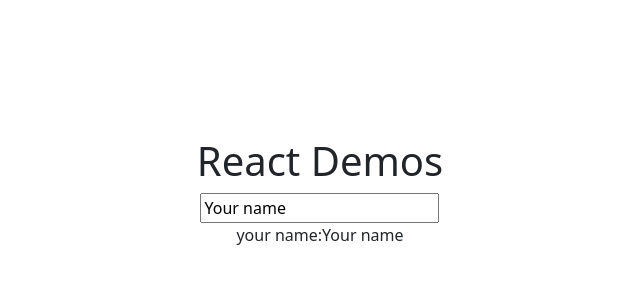
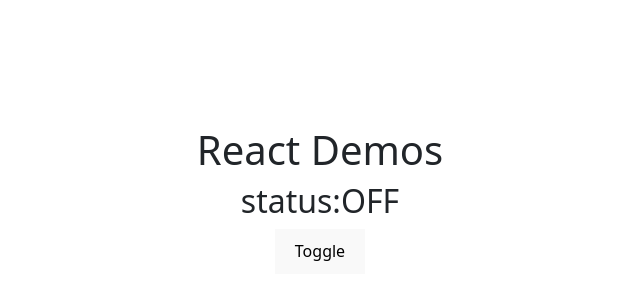
Before and after one commit to mohsink3/React-samples, a React (Vite) app: page / in a window 1280 px wide. Shown: the part 200-500 px from the top of the page, without its empty margins (320-960 px from the left). Built offline with nearby package versions, Linux system fonts and the light colour scheme.

Commit message:
Toggle commited

```diff
--- a/src/App.tsx
+++ b/src/App.tsx
@@ -1,7 +1,8 @@
 
 import './App.css'
 //import Counter from './components/counter';
-import NameInput from './components/nameInput';
+//import NameInput from './components/nameInput';
+import Toggle from './components/Toggle';
 
 //import ProductListprops from "./components/advanceProduct"
 //import CourseListProps from "./components/AdvanceCourse";
@@ -147,7 +148,7 @@ function App() {
       <header>
       <h1>React Demos</h1>
       </header>
-      <NameInput/>
+      <Toggle/>
     </>
   );
 }
--- /dev/null
+++ b/src/components/Toggle.tsx
@@ -0,0 +1,11 @@
+import { useState } from "react";
+const Toggle = ()=>{
+    const[isOn,setIsOn] = useState(false);
+    return(
+        <div>
+            <h2>status:{isOn?"ON":"OFF"}</h2>
+            <button onClick={()=>setIsOn(!isOn)}>Toggle</button>
+        </div>
+    );
+};
+export default Toggle;
--- a/src/components/nameInput.tsx
+++ b/src/components/nameInput.tsx
@@ -9,7 +9,7 @@ const NameInput=()=>{
                 type="text"
                 value={name}
                 onChange={(event)=>{
-                    console.log("value enterd in textbox=>"+event?.target.value);
+                    console.log("value enterd in textbox=>"+event.target.value);
                     setName(event.target.value);
                     console.log(event)
                 }}
```
